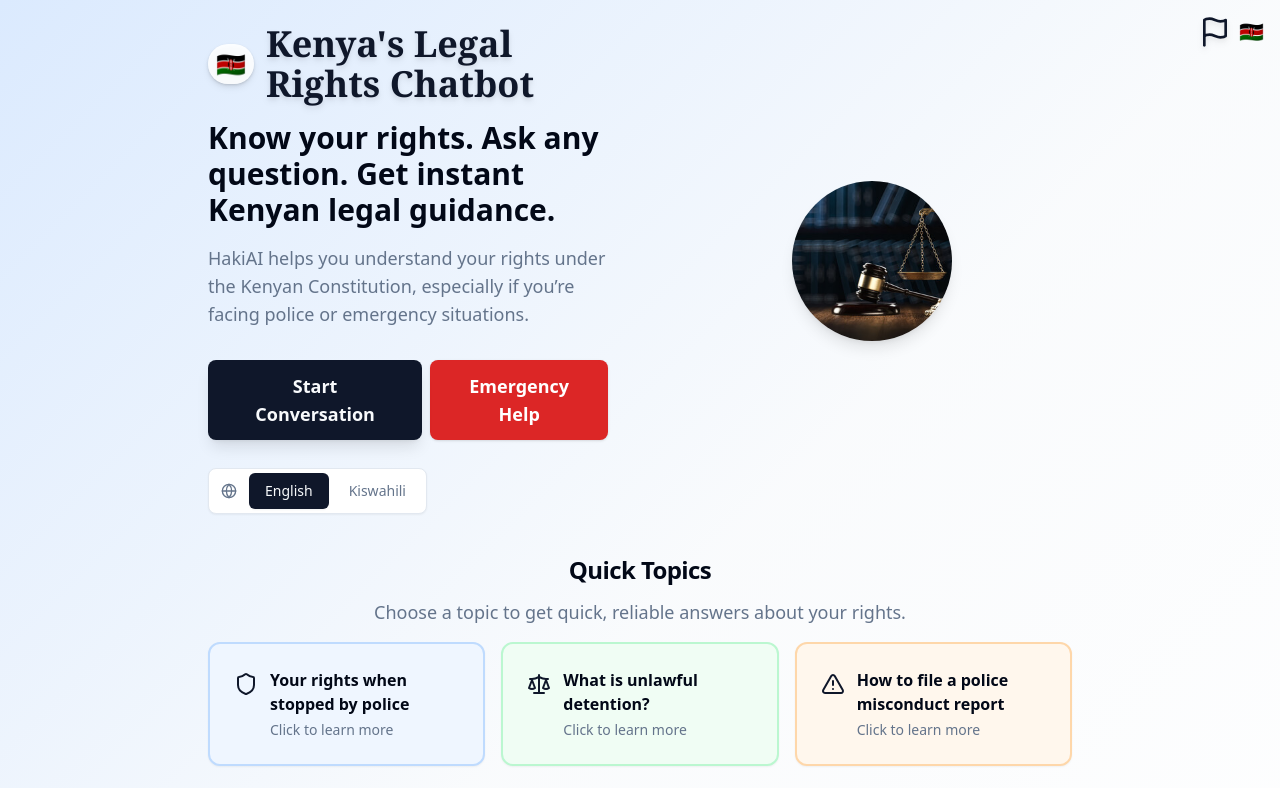
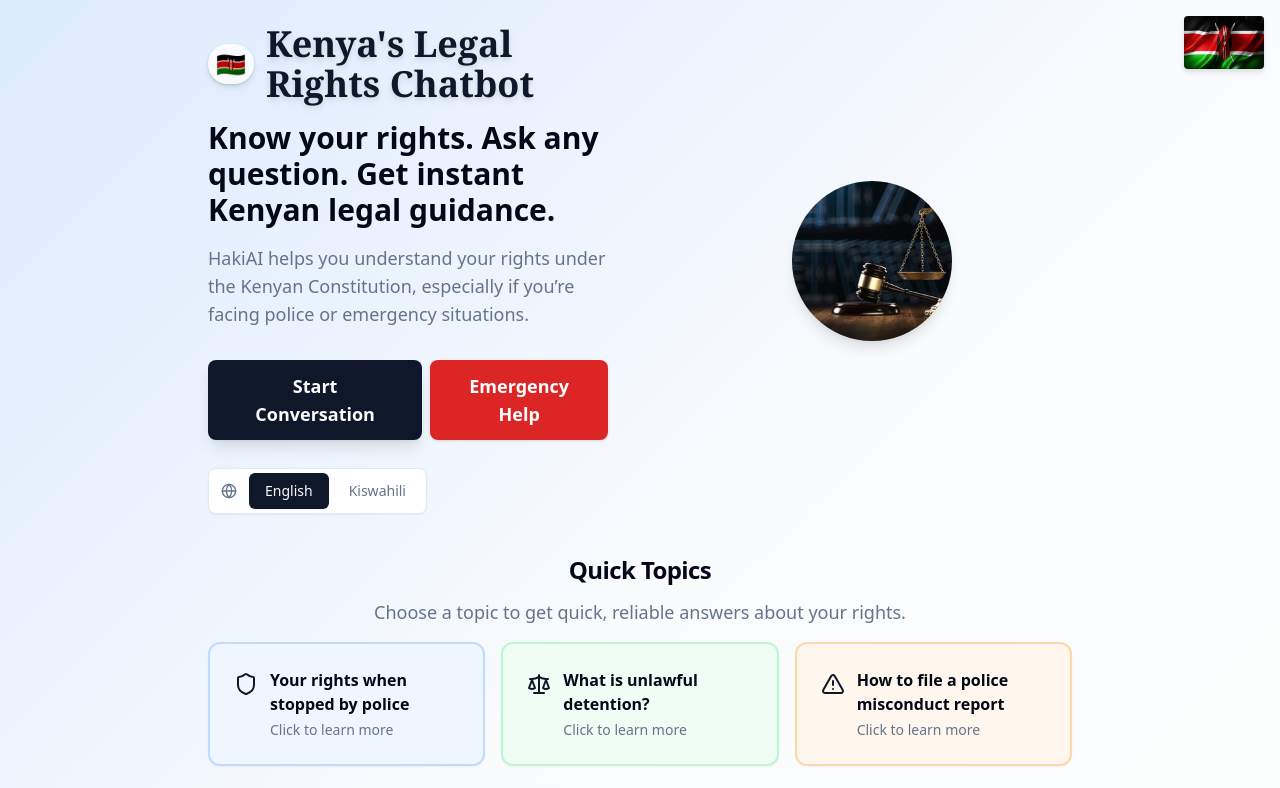
Before and after one commit to shadrack-ago/haki-kenya-sauti-yako, a React (Vite) app: page / in a window 1280 px wide. Shown: the top 788 px of the page. Built offline with nearby package versions, Linux system fonts and the light colour scheme.

Commit message:
Add sizeable Kenyan flag
Updated the Kenyan flag in `src/pages/Index.tsx` to be sizeable.

```diff
--- a/src/pages/Index.tsx
+++ b/src/pages/Index.tsx
@@ -1,6 +1,6 @@
 
 import React, { useState } from "react";
-import { Flag } from "lucide-react";
+// Removed the Flag icon import since we use an image now
 import HakiAIHeader from "@/components/HakiAIHeader";
 import LanguageSelector from "@/components/LanguageSelector";
 import EmergencyAlert from "@/components/EmergencyAlert";
@@ -34,10 +34,14 @@ const Index = () => {
 
   return (
     <main className="min-h-screen bg-gradient-to-br from-blue-100 via-accent/40 to-background animate-fade-in">
-      {/* Kenyan flag at top right */}
+      {/* Kenyan flag at top right - now with an actual image */}
       <div className="fixed top-4 right-4 z-50 flex items-center">
-        <Flag className="w-8 h-8 text-primary drop-shadow-md" aria-label="Kenyan Flag" />
-        <span className="ml-2 text-xl font-extrabold select-none" aria-hidden="true" title="Kenya">🇰🇪</span>
+        <img
+          src="/lovable-uploads/ff77ba92-cb89-47cc-9999-90ec1ce365b0.png"
+          alt="Kenyan Flag"
+          className="w-14 h-auto md:w-20 drop-shadow-md rounded"
+          style={{ objectFit: "cover" }}
+        />
       </div>
       <div className="max-w-4xl mx-auto px-4 py-6">
         {/* Hero & Welcome Section */}
```
Also changed, not shown: public/lovable-uploads/ff77ba92-cb89-47cc-9999-90ec1ce365b0.png (added).
